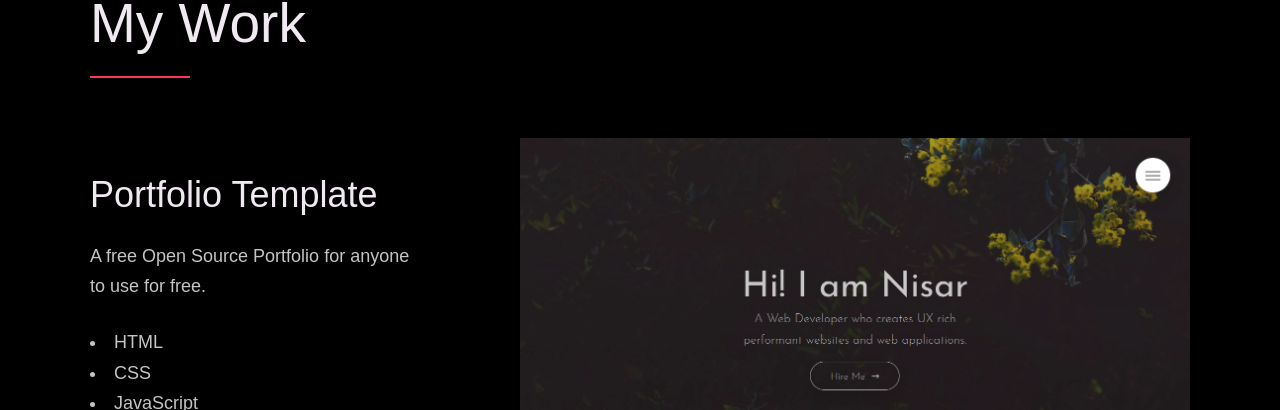
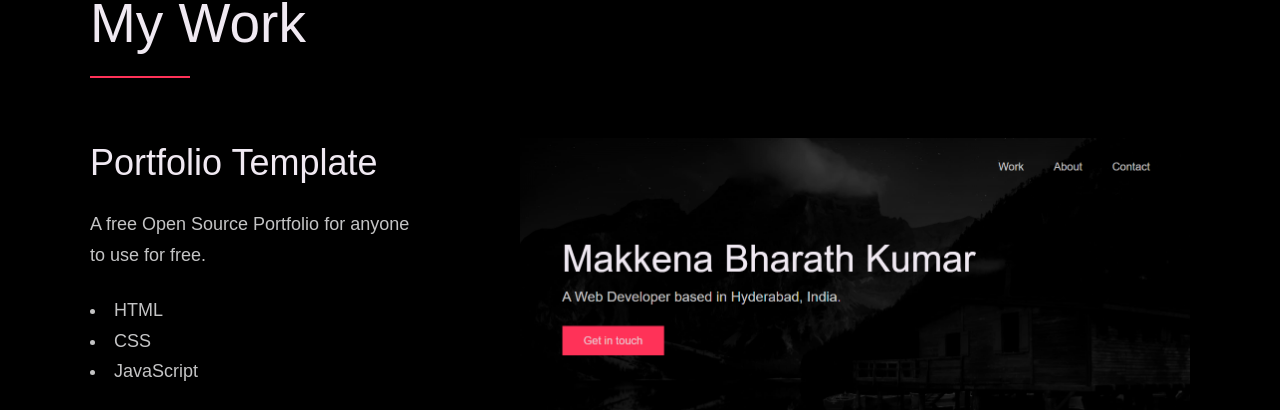
Before and after one commit to bharath3579/Portfolio, a plain HTML site: page index.html in a window 1280 px wide. Shown: the part 930-1340 px from the top of the page. Drawn offline with Linux system fonts and the light colour scheme; a script that the page names is missing; a web font is replaced by a local one.

Commit message:
Update index.html

```diff
--- a/index.html
+++ b/index.html
@@ -97,7 +97,7 @@
               </div>
             </div>
             <div class="work__image-box">
-              <img src="project-1.png" class="work__image" alt="Project 1" />
+              <img src="Screenshot (219).png" class="work__image" alt="Project 1" />
             </div>
           </div>
 
```
